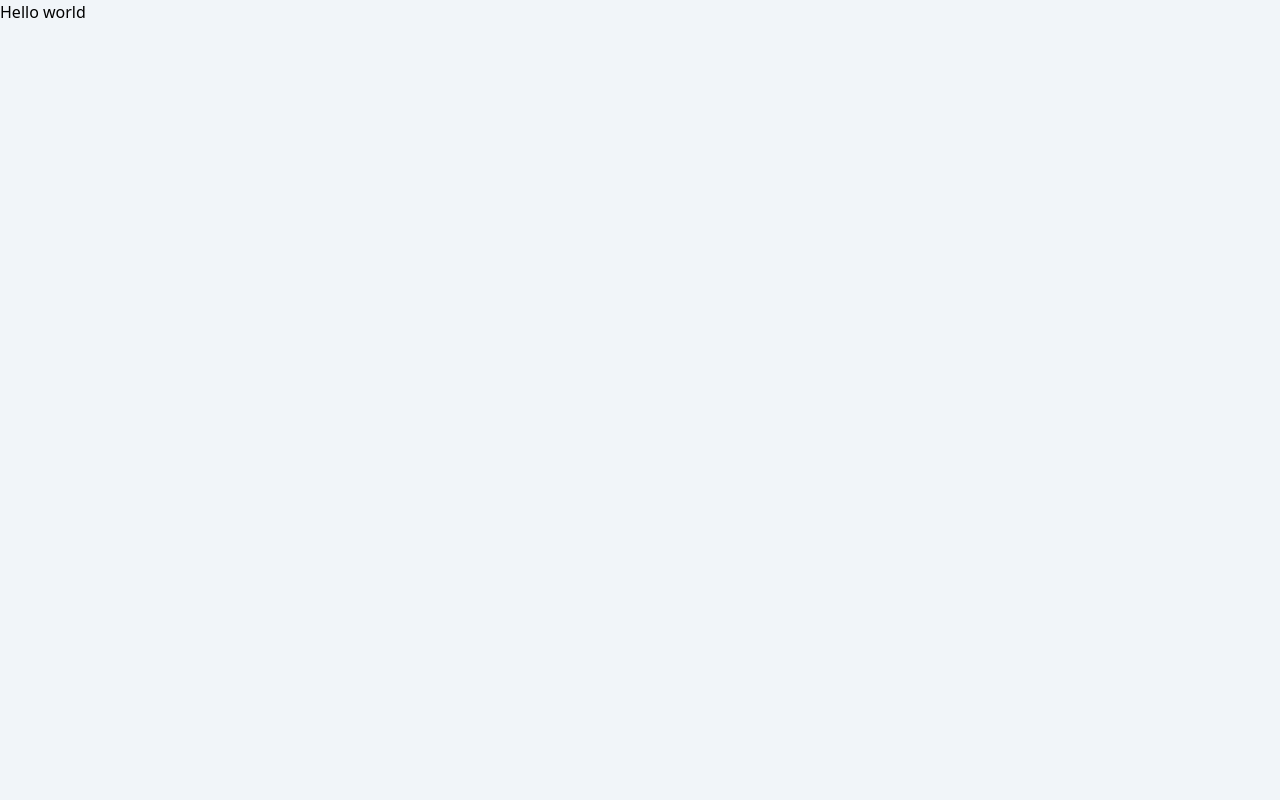
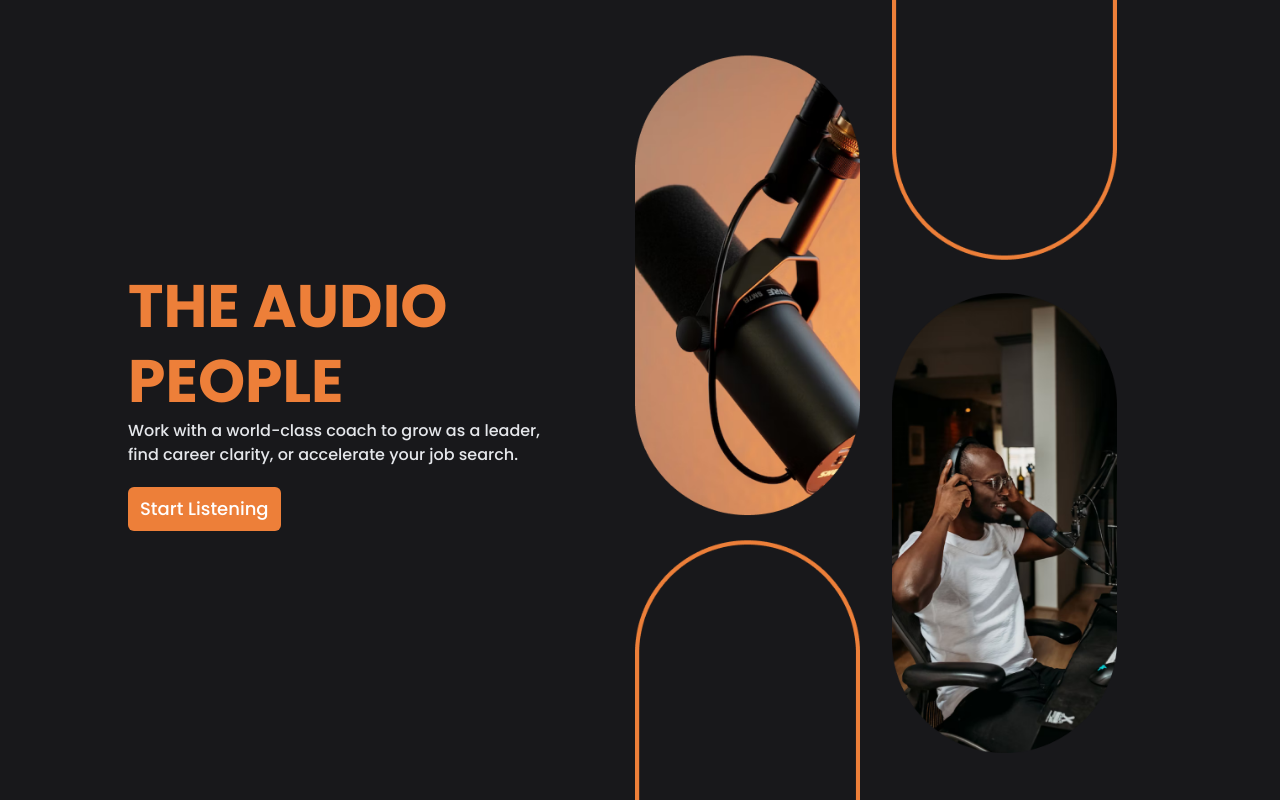
Before and after one commit to ShaifArfan/tailwind-podcast-landing-page, a website: page index.html in a window 1280 px wide. Drawn offline with Linux system fonts and the light colour scheme.

Commit message:
adding hero-section

```diff
--- a/index.html
+++ b/index.html
@@ -6,11 +6,29 @@
   <meta http-equiv="X-UA-Compatible" content="IE=edge">
   <meta name="viewport" content="width=device-width, initial-scale=1.0">
   <title>Document</title>
+  <link rel="preconnect" href="https://fonts.googleapis.com">
+  <link rel="preconnect" href="https://fonts.gstatic.com" crossorigin>
+  <link href="https://fonts.googleapis.com/css2?family=Poppins:ital,wght@0,300;0,500;0,700;0,800;1,100&display=swap"
+    rel="stylesheet">
   <link rel="stylesheet" href="./dist.css">
 </head>
 
-<body class="bg-slate-100">
-  <h1>Hello world</h1>
+<body class="bg-zinc-900 text-white max-w-[1024px] w-[90%] mx-auto font-poppins">
+  <section class="min-h-screen flex  items-center">
+    <div class="flex-auto w-40 pr-10">
+      <h1 class="text-[60px] font-bold text-primary leading-tight uppercase">The Audio People</h1>
+      <p class="text-gray-200">Work with a world-class coach to grow as a leader, find career clarity, or accelerate
+        your job search.</p>
+      <a href="#" class="inline-block bg-primary py-2 px-3 mt-5 rounded-md hover:bg-orange-500 capitalize text-lg">Start
+        Listening</a>
+    </div>
+    <div class="flex-auto w-60">
+      <div class="w-full h-screen overflow-hidden relative">
+        <img class="w-full h-[150vh] object-contain absolute top-[-25%]" src="./images/hero_section_img.png"
+          alt="hero_section_img">
+      </div>
+    </div>
+  </section>
 </body>
 
 </html>
--- a/tailwind.config.js
+++ b/tailwind.config.js
@@ -2,7 +2,14 @@
 module.exports = {
   content: ["**/*.{html,js}"],
   theme: {
-    extend: {},
+    extend: {
+      colors: {
+        primary: "#ED7F39",
+      },
+      fontFamily: {
+        poppins: ["Poppins", "sans-serif"],
+      },
+    },
   },
   plugins: [],
 };
```
Also changed, not shown: dist.css, images/hero_section_img.png (added), 1 other file.
